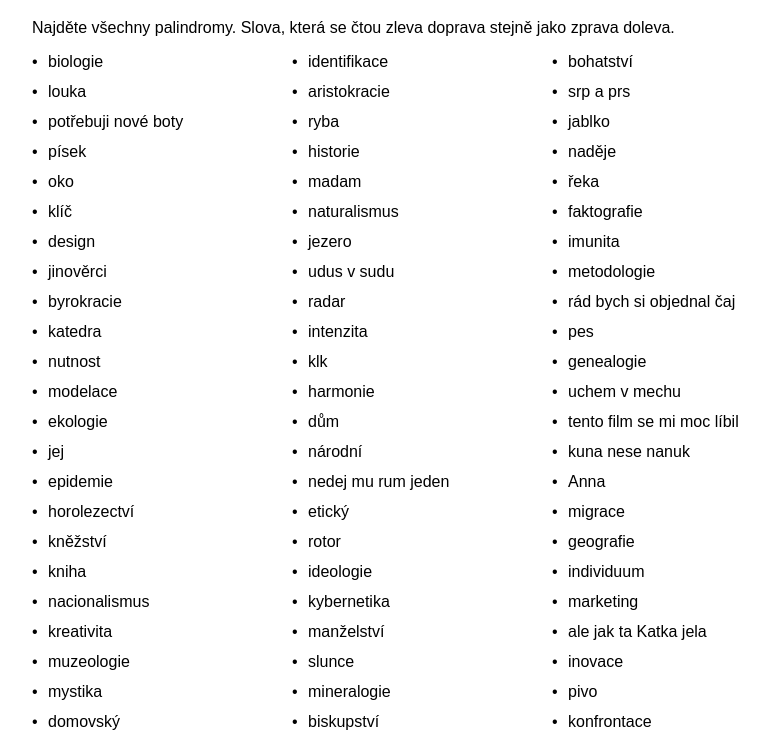
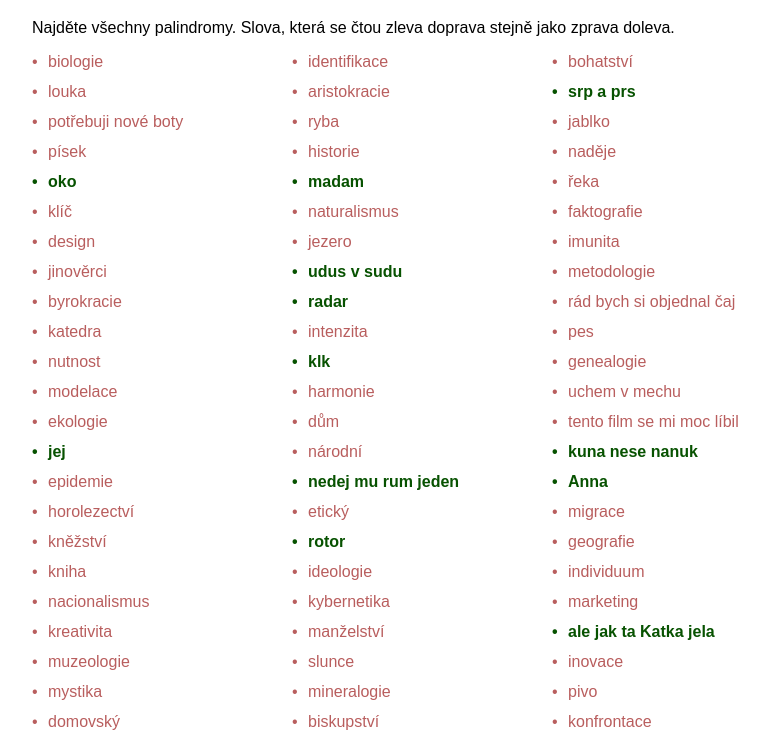
Before and after one commit to CreativeOxana/palindromy, a plain HTML site: page index.html in a window 1280 px wide. Shown: the part 61-800 px from the top of the page, without its empty margins (224-993 px from the left). Drawn offline with Linux system fonts and the light colour scheme.

Commit message:
Added forEach

```diff
--- a/app.js
+++ b/app.js
@@ -1,8 +1,15 @@
-console.log('Funguju!')
-
-const textPozpatku = (text) => {
-	return text.split('').reverse().join('')
-}
-
 // textPozpatku('Ahoj světe') // 'etěvs johA'
 // textPozpatku('Kajak') // 'kajaK'
+
+// const textPozpatku = (text) => {
+//   return text.split('').reverse().join('');
+// };
+
+const textList = document.querySelectorAll('li');
+
+textList.forEach((item) => {
+  const text = item.textContent.toLowerCase().replace(/ /g, '');
+  if (text === text.split('').reverse().join('')) {
+    item.classList.add('palindrom');
+  }
+});
```
Also changed, not shown: index.html (indentation only).
